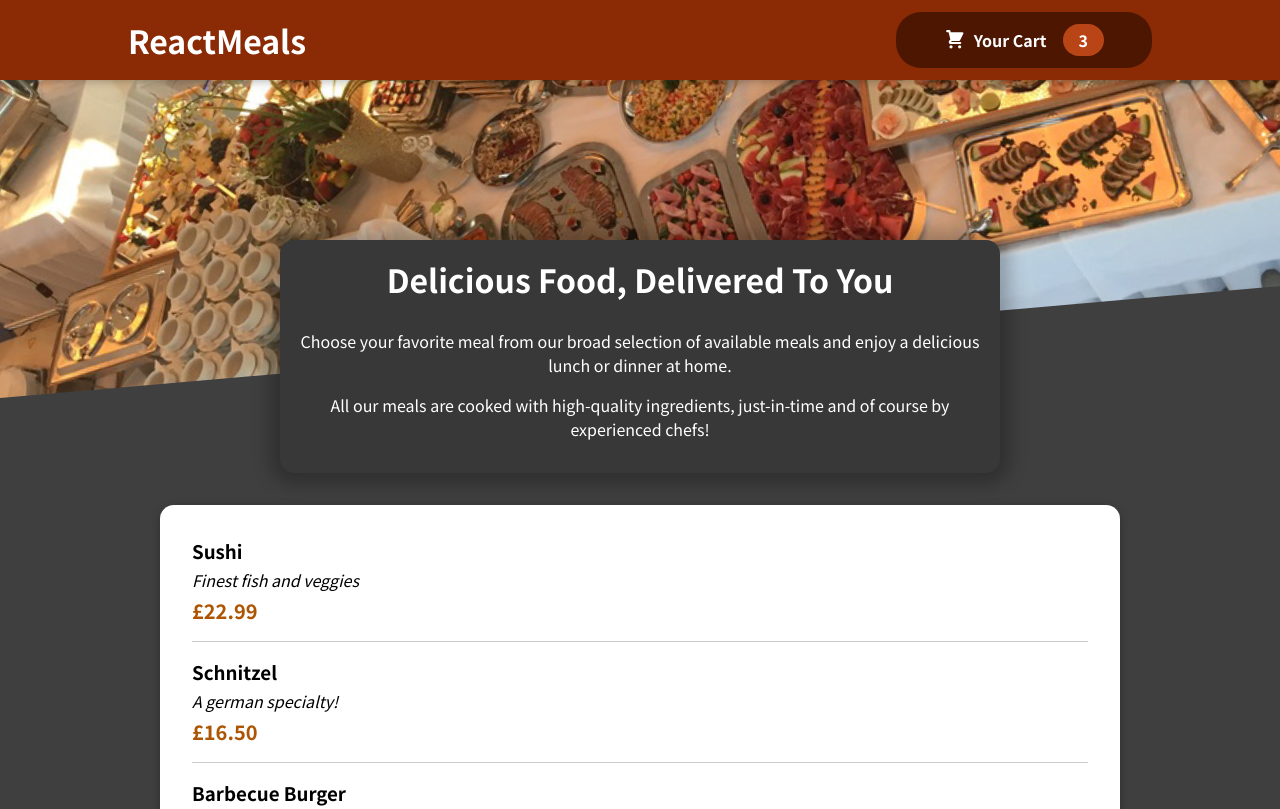
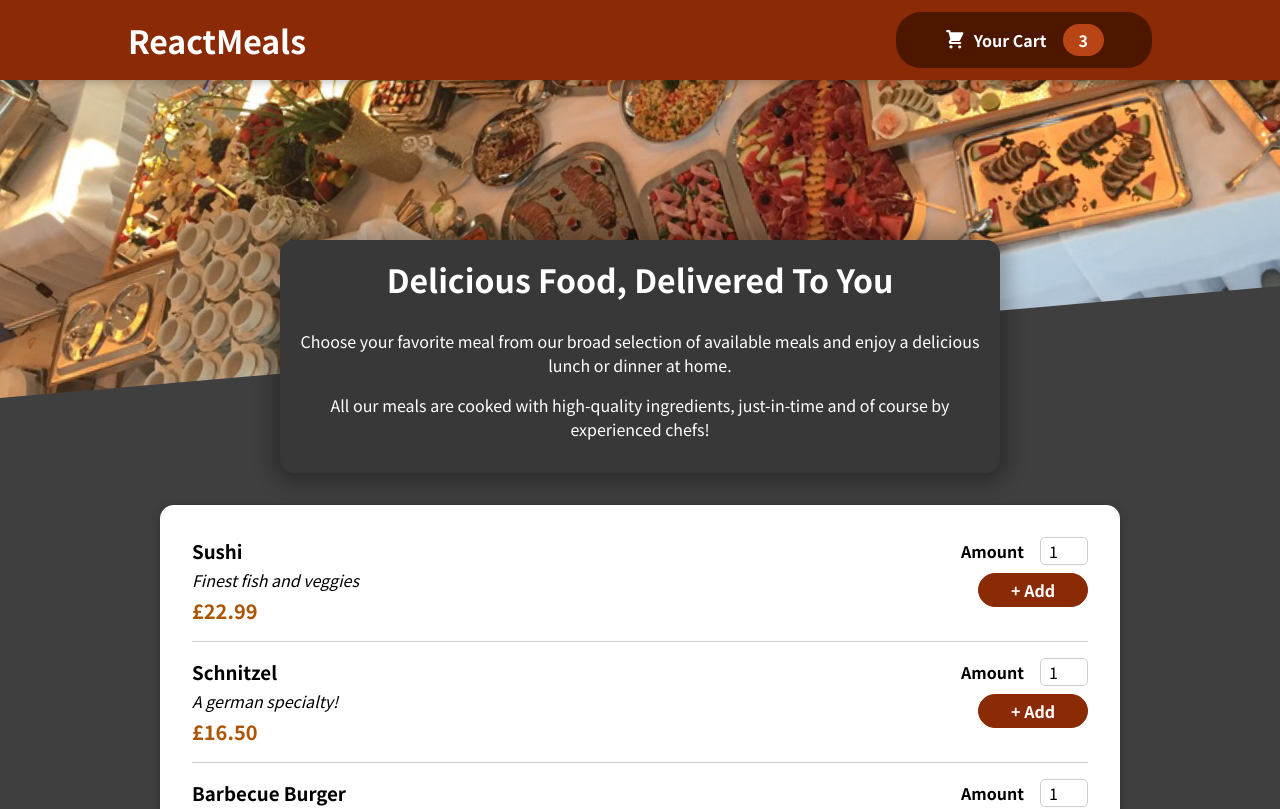
Before and after one commit to lawlawson/react-food-order, a React (Create React App) app: page / in a window 1280 px wide. Shown: the top 809 px of the page. Built offline with nearby package versions, Linux system fonts and the light colour scheme.

Commit message:
Added form and fixed input ids

```diff
--- a/src/components/Meals/AvailableMeals.js
+++ b/src/components/Meals/AvailableMeals.js
@@ -33,6 +33,7 @@
 const AvailableMeals = () => {
   const mealsList = DUMMY_MEALS.map((meal) => (
     <MealItem
+      id={meal.id}
       key={meal.id}
       name={meal.name}
       description={meal.description}
--- a/src/components/Meals/MealItem/MealItem.js
+++ b/src/components/Meals/MealItem/MealItem.js
@@ -1,5 +1,6 @@
 import React from 'react';
 import classes from './MealItem.module.css';
+import MealItemForm from './MealItemForm';
 
 const MealItem = (props) => {
   const price = `£${props.price.toFixed(2)}`;
@@ -10,7 +11,9 @@
         <div className={classes.description}>{props.description}</div>
         <div className={classes.price}>{price}</div>
       </div>
-      <div></div>
+      <div>
+        <MealItemForm id={props.id} />
+      </div>
     </li>
   );
 };
--- a/src/components/Meals/MealItem/MealItemForm.js
+++ b/src/components/Meals/MealItem/MealItemForm.js
@@ -0,0 +1,24 @@
+import React from 'react';
+import Input from '../../UI/Input';
+import classes from './MealItemForm.module.css';
+
+const MealItemForm = (props) => {
+  return (
+    <form className={classes.form}>
+      <Input
+        label='Amount'
+        input={{
+          id: 'amount',
+          type: 'number',
+          min: '1',
+          max: '5',
+          step: '1',
+          defaultValue: '1',
+        }}
+      />
+      <button>+ Add</button>
+    </form>
+  );
+};
+
+export default MealItemForm;
--- /dev/null
+++ b/src/components/Meals/MealItem/MealItemForm.module.css
@@ -0,0 +1,20 @@
+.form {
+  text-align: right;
+}
+
+.form button {
+  font: inherit;
+  cursor: pointer;
+  background-color: #8a2b06;
+  border: 1px solid #8a2b06;
+  color: white;
+  padding: 0.25rem 2rem;
+  border-radius: 20px;
+  font-weight: bold;
+}
+
+.form button:hover,
+.form button:active {
+  background-color: #641e03;
+  border-color: #641e03;
+}
--- /dev/null
+++ b/src/components/UI/Input.js
@@ -0,0 +1,13 @@
+import React from 'react';
+import classes from './Input.module.css';
+
+const Input = (props) => {
+  return (
+    <div className={classes.input}>
+      <label htmlFor={props.input.id}>{props.label}</label>
+      <input id={props.input.id} {...props.input} />
+    </div>
+  );
+};
+
+export default Input;
--- /dev/null
+++ b/src/components/UI/Input.module.css
@@ -0,0 +1,18 @@
+.input {
+  display: flex;
+  align-items: center;
+  margin-bottom: 0.5rem;
+}
+
+.input label {
+  font-weight: bold;
+  margin-right: 1rem;
+}
+
+.input input {
+  width: 3rem;
+  border-radius: 5px;
+  border: 1px solid #ccc;
+  font: inherit;
+  padding-left: 0.5rem;
+}
```
Also changed, not shown: 1 other file (tests, documents, lock files or other folders).
